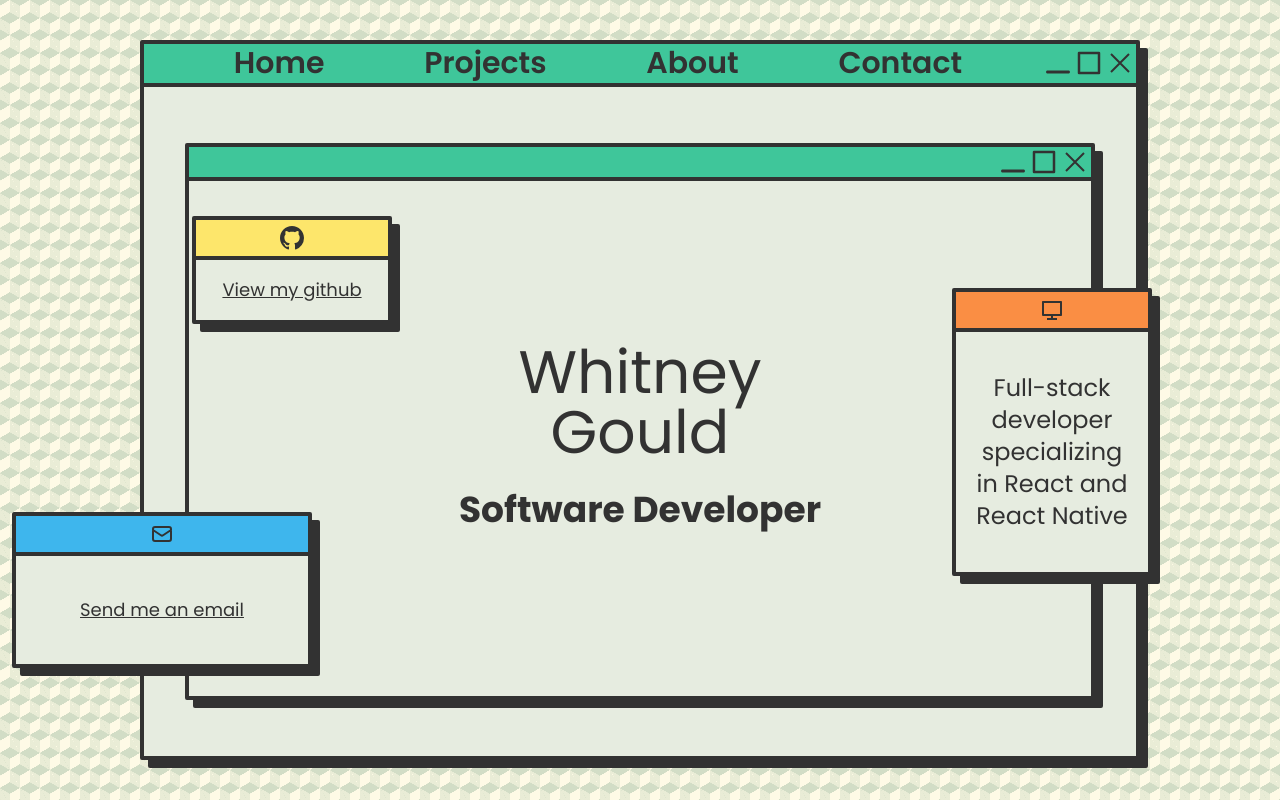
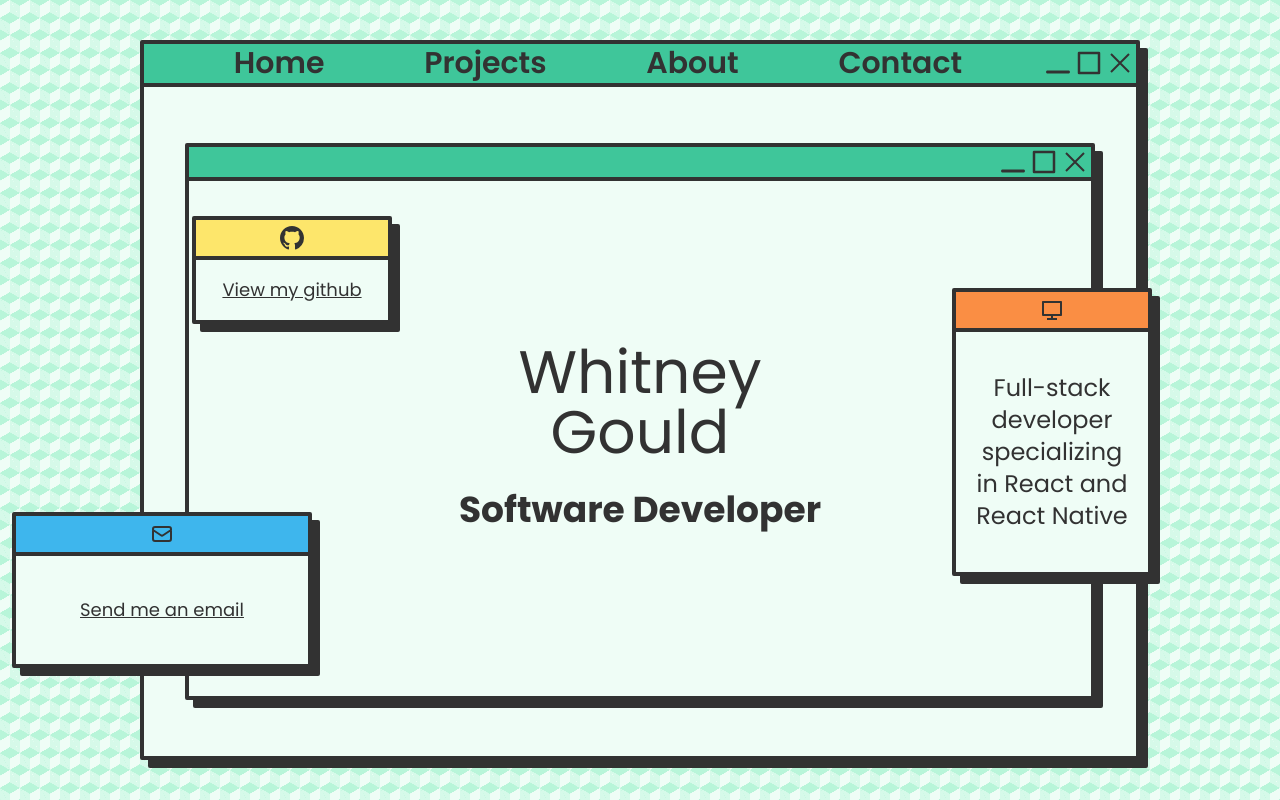
Before and after one commit to whitneywind/portfolio, a React (Vite) app: page / in a window 1280 px wide. Built offline with nearby package versions, Linux system fonts and the light colour scheme.

Commit message:
color change

```diff
--- a/src/App.css
+++ b/src/App.css
@@ -9,9 +9,9 @@ body {
   }
 
   main {
-    background-color: #fefae0;
+    background-color: #ECFDF5;
     opacity: 0.8;
-    background-image:  linear-gradient(30deg, #c8d5b9 12%, transparent 12.5%, transparent 87%, #c8d5b9 87.5%, #c8d5b9), linear-gradient(150deg, #c8d5b9 12%, transparent 12.5%, transparent 87%, #c8d5b9 87.5%, #c8d5b9), linear-gradient(30deg, #c8d5b9 12%, transparent 12.5%, transparent 87%, #c8d5b9 87.5%, #c8d5b9), linear-gradient(150deg, #c8d5b9 12%, transparent 12.5%, transparent 87%, #c8d5b9 87.5%, #c8d5b9), linear-gradient(60deg, #c8d5b977 25%, transparent 25.5%, transparent 75%, #c8d5b977 75%, #c8d5b977), linear-gradient(60deg, #c8d5b977 25%, transparent 25.5%, transparent 75%, #c8d5b977 75%, #c8d5b977);
+    background-image:  linear-gradient(30deg, #a7f3d0 12%, transparent 12.5%, transparent 87%, #a7f3d0 87.5%, #a7f3d0), linear-gradient(150deg, #a7f3d0 12%, transparent 12.5%, transparent 87%, #a7f3d0 87.5%, #a7f3d0), linear-gradient(30deg, #a7f3d0 12%, transparent 12.5%, transparent 87%, #a7f3d0 87.5%, #a7f3d0), linear-gradient(150deg, #a7f3d0 12%, transparent 12.5%, transparent 87%, #a7f3d0 87.5%, #a7f3d0), linear-gradient(60deg, #a7f3d077 25%, transparent 25.5%, transparent 75%, #a7f3d077 75%, #a7f3d077), linear-gradient(60deg, #a7f3d077 25%, transparent 25.5%, transparent 75%, #a7f3d077 75%, #a7f3d077);
     background-size: 20px 35px;
     background-position: 0 0, 0 0, 10px 18px, 10px 18px, 0 0, 10px 18px;
     font-family: Poppins;
--- a/tailwind.config.js
+++ b/tailwind.config.js
@@ -15,7 +15,7 @@ export default {
         // pale: "#fefae0",
         // tan: "#faedcd",
         // lBrown: "#d4a373",
-        vlGreen: "#e1e8d9",
+        vlGreen: "rgb(236 253 245)",
         lGreen: "rgb(16 185 129)",
         pale: "#f28482",
         tan: "#f28482",
```
Also changed, not shown: 9 other files (tests, documents, lock files or other folders).
